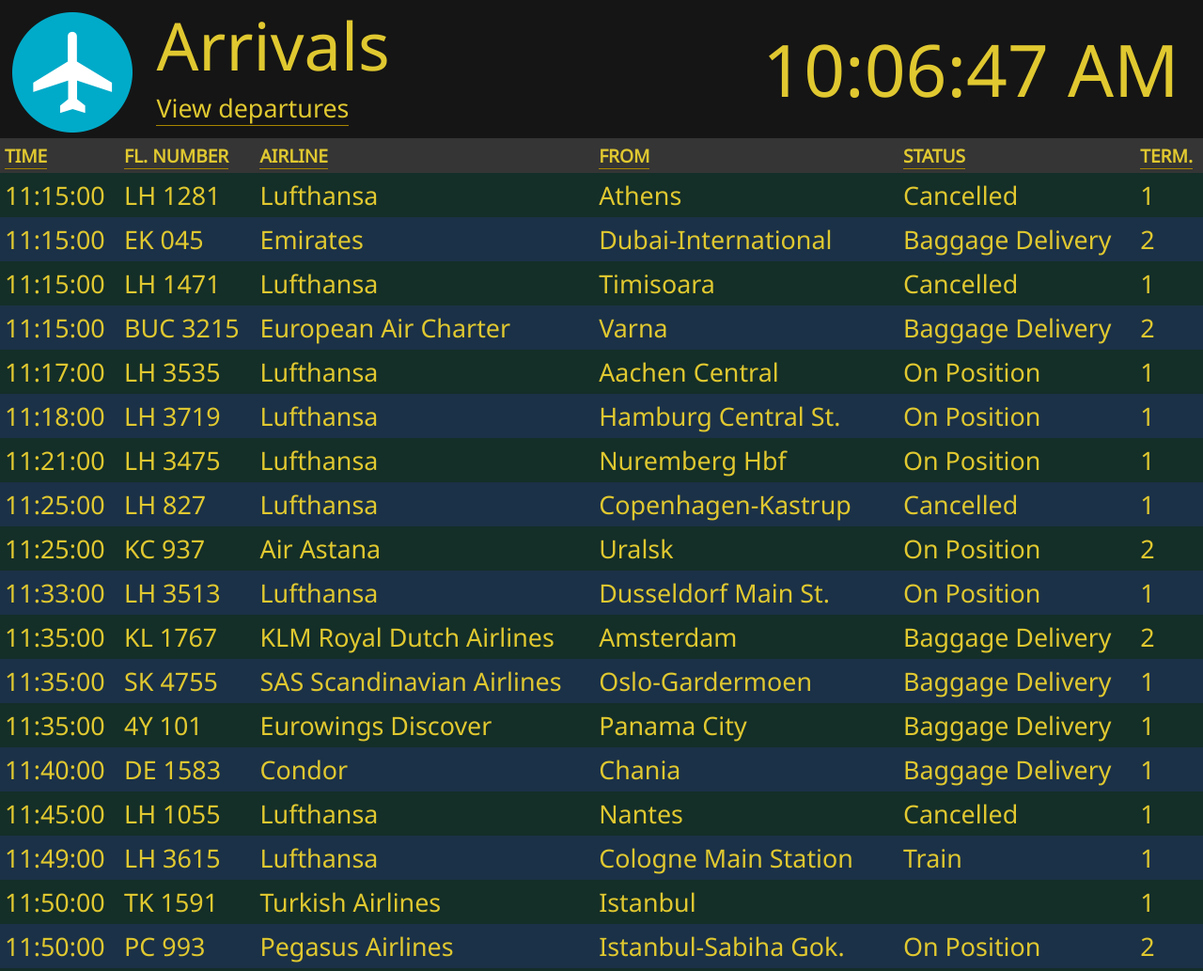
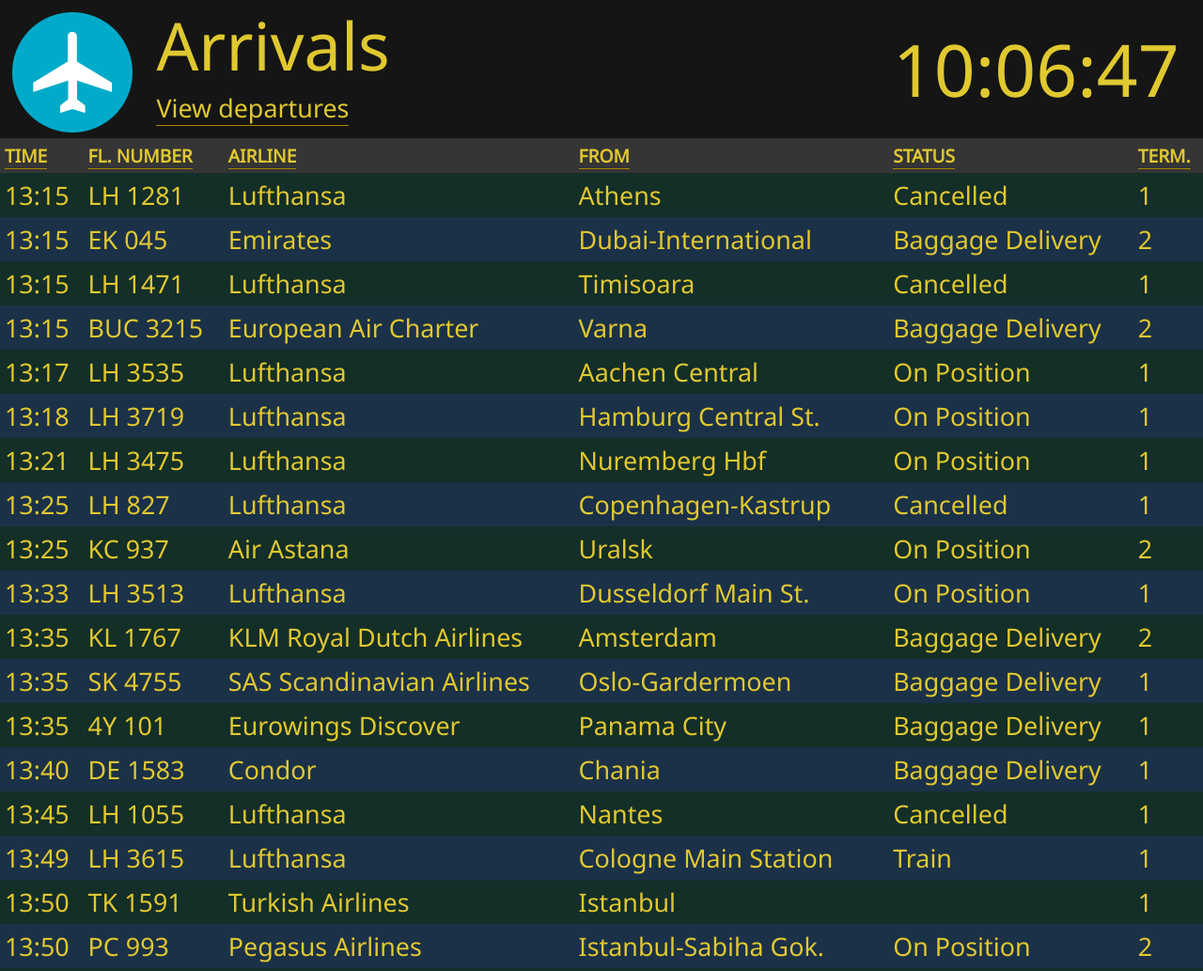
Before and after one commit to Rescor/Airport, a plain HTML site: page index.html in a window 1280 px wide. Shown: the top 1033 px of the page at 94% size. Drawn offline with Linux system fonts and the light colour scheme.

Commit message:
Time format optimising

```diff
--- a/index.html
+++ b/index.html
@@ -7,7 +7,7 @@
     <link rel="preconnect" href="https://fonts.googleapis.com">
     <link rel="preconnect" href="https://fonts.gstatic.com" crossorigin>
     <link href="https://fonts.googleapis.com/css2?family=Noto+Sans&display=swap" rel="stylesheet">
-    <link rel="stylesheet" href="style.css?v=1">
+    <link rel="stylesheet" href="style.css?v=2">
     <link rel="icon" type="image/x-icon" href="logo.png">
     <script src="data.js"></script>
 </head>
--- a/script.js
+++ b/script.js
@@ -32,7 +32,7 @@
 const mSwitchElem        = document.getElementById("mSwitch");
 
 let tab                  = "arrivals";
-let currentTime          = new Date().toLocaleTimeString();
+let currentTime          = getLocalTime();
 
 currentTimeElem.innerText = currentTime;
 
@@ -149,9 +149,7 @@
 }
 
 function getFormattedTime(date) {
-    const time              = new Date(date).toLocaleTimeString();
-    const editedTimeStr     = time.slice(0, -3);
-    return editedTimeStr;
+    return date.substring(11, 16);
 }
 
 function reloadDataset(flightData) {
@@ -160,9 +158,15 @@
     flightData.departures   = reloadedData.departures;
 }
 
+function getLocalTime() {
+    const timeZoneOffsetMs  = new Date().getTimezoneOffset() * 60000;
+    const offsetDate        = (new Date(new Date().getTime() - timeZoneOffsetMs));
+    const localTime         = offsetDate.toISOString().substring(11,19);
+    return localTime;
+}
+
 setInterval(() => {
-    currentTime               = new Date().toLocaleTimeString();
-    currentTimeElem.innerText = currentTime;
+    currentTimeElem.innerText = getLocalTime();
 }, 1000);
 
 showArrivals();
```
